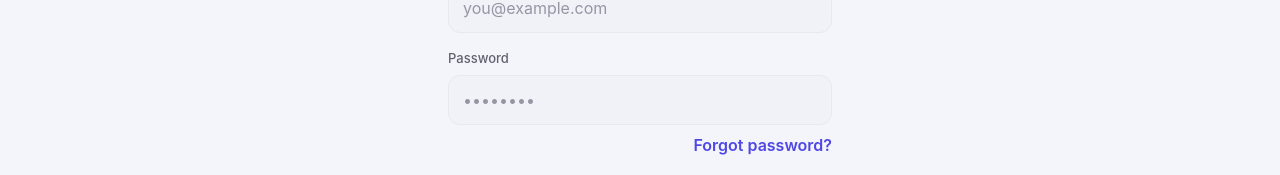
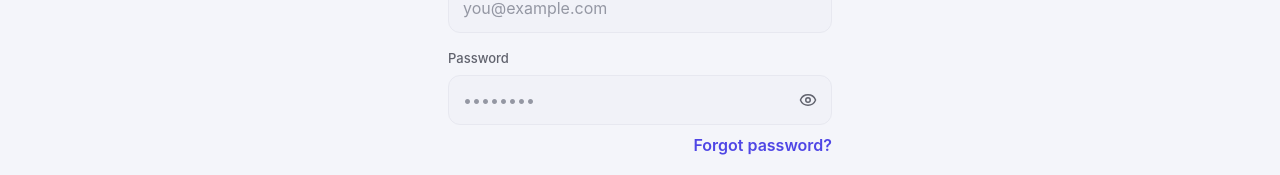
Before and after one commit to JustinNeri/WorkBud, a React (Vite) app: page / in a window 1280 px wide. Shown: the part 418-593 px from the top of the page. Built offline with nearby package versions, Linux system fonts and the light colour scheme; no server answers.

Commit message:
show password

```diff
--- a/src/components/AuthScreen.jsx
+++ b/src/components/AuthScreen.jsx
@@ -3,7 +3,7 @@ import { ArrowRight, Clock, Sparkles, Wallet } from 'lucide-react'
 import { supabase, errorMessage } from '../lib/supabase'
 import { ForgotPassword } from './ForgotPassword'
 import { OtpStep } from './OtpStep'
-import { Alert, Button, Field, TextInput } from './ui'
+import { Alert, Button, Field, PasswordInput, TextInput } from './ui'
 
 export function AuthScreen() {
   const [mode, setMode] = useState('signin') // 'signin' | 'signup'
@@ -153,8 +153,7 @@ export function AuthScreen() {
               label="Password"
               hint={isSignUp ? 'At least 6 characters.' : undefined}
             >
-              <TextInput
-                type="password"
+              <PasswordInput
                 value={password}
                 onChange={(e) => setPassword(e.target.value)}
                 placeholder="••••••••"
--- a/src/components/ForgotPassword.jsx
+++ b/src/components/ForgotPassword.jsx
@@ -1,7 +1,7 @@
 import { useEffect, useRef, useState } from 'react'
 import { ArrowLeft, KeyRound, MailCheck } from 'lucide-react'
 import { supabase, errorMessage } from '../lib/supabase'
-import { Alert, Button, Field, TextInput } from './ui'
+import { Alert, Button, Field, PasswordInput, TextInput } from './ui'
 
 const MIN_CODE_LENGTH = 6
 const MAX_CODE_LENGTH = 10
@@ -170,8 +170,7 @@ export function ForgotPassword({ initialEmail = '', onBack }) {
             </Field>
 
             <Field label="New password" hint={`At least ${MIN_PASSWORD} characters.`}>
-              <TextInput
-                type="password"
+              <PasswordInput
                 value={next}
                 onChange={(e) => setNext(e.target.value)}
                 autoComplete="new-password"
@@ -182,8 +181,7 @@ export function ForgotPassword({ initialEmail = '', onBack }) {
             </Field>
 
             <Field label="Confirm new password">
-              <TextInput
-                type="password"
+              <PasswordInput
                 value={confirm}
                 onChange={(e) => setConfirm(e.target.value)}
                 autoComplete="new-password"
--- a/src/components/PasswordSheet.jsx
+++ b/src/components/PasswordSheet.jsx
@@ -2,7 +2,7 @@ import { useState } from 'react'
 import { KeyRound } from 'lucide-react'
 import { supabase, errorMessage } from '../lib/supabase'
 import { Sheet } from './Sheet'
-import { Alert, Button, Field, TextInput } from './ui'
+import { Alert, Button, Field, PasswordInput } from './ui'
 
 const MIN_LENGTH = 6
 
@@ -83,8 +83,7 @@ export function PasswordSheet({ open, email, onClose }) {
       ) : (
         <form onSubmit={handleSubmit} className="flex flex-col gap-4">
           <Field label="Current password">
-            <TextInput
-              type="password"
+            <PasswordInput
               value={current}
               onChange={(e) => setCurrent(e.target.value)}
               autoComplete="current-password"
@@ -94,8 +93,7 @@ export function PasswordSheet({ open, email, onClose }) {
           </Field>
 
           <Field label="New password" hint={`At least ${MIN_LENGTH} characters.`}>
-            <TextInput
-              type="password"
+            <PasswordInput
               value={next}
               onChange={(e) => setNext(e.target.value)}
               autoComplete="new-password"
@@ -106,8 +104,7 @@ export function PasswordSheet({ open, email, onClose }) {
           </Field>
 
           <Field label="Confirm new password">
-            <TextInput
-              type="password"
+            <PasswordInput
               value={confirm}
               onChange={(e) => setConfirm(e.target.value)}
               autoComplete="new-password"
--- a/src/components/ui.jsx
+++ b/src/components/ui.jsx
@@ -1,4 +1,5 @@
-import { Loader2 } from 'lucide-react'
+import { useState } from 'react'
+import { Eye, EyeOff, Loader2 } from 'lucide-react'
 
 const baseField =
   'w-full rounded-xl border border-line bg-surface-2 px-3.5 py-3 text-ink placeholder:text-faint transition-colors focus:border-brand focus:bg-surface'
@@ -17,6 +18,36 @@ export function Field({ label, hint, children }) {
 
 export function TextInput({ className = '', ...props }) {
   return <input className={`${baseField} ${className}`} {...props} />
+}
+
+/**
+ * Password field with a reveal toggle — typing one blind on a phone keyboard
+ * is where most sign-in failures actually come from.
+ *
+ * The toggle is type="button" on purpose: inside a form, a bare <button>
+ * defaults to submit, so tapping the eye would try to sign the user in.
+ */
+export function PasswordInput({ className = '', ...props }) {
+  const [visible, setVisible] = useState(false)
+
+  return (
+    <div className="relative">
+      <input
+        type={visible ? 'text' : 'password'}
+        className={`${baseField} pr-12 ${className}`}
+        {...props}
+      />
+      <button
+        type="button"
+        onClick={() => setVisible((v) => !v)}
+        aria-label={visible ? 'Hide password' : 'Show password'}
+        aria-pressed={visible}
+        className="absolute inset-y-0 right-0 flex w-12 items-center justify-center text-muted transition-colors active:text-ink"
+      >
+        {visible ? <EyeOff size={18} /> : <Eye size={18} />}
+      </button>
+    </div>
+  )
 }
 
 /**
```
